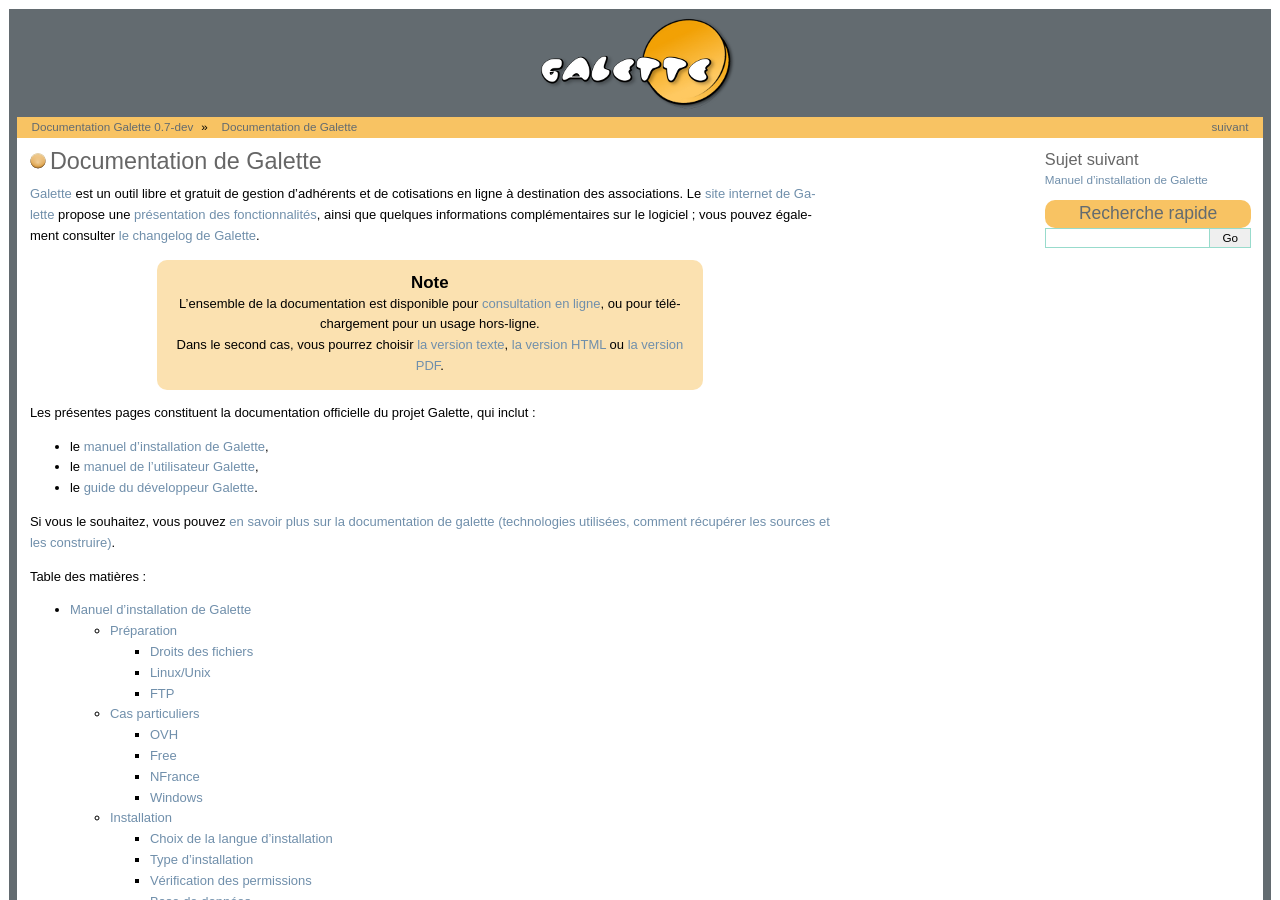
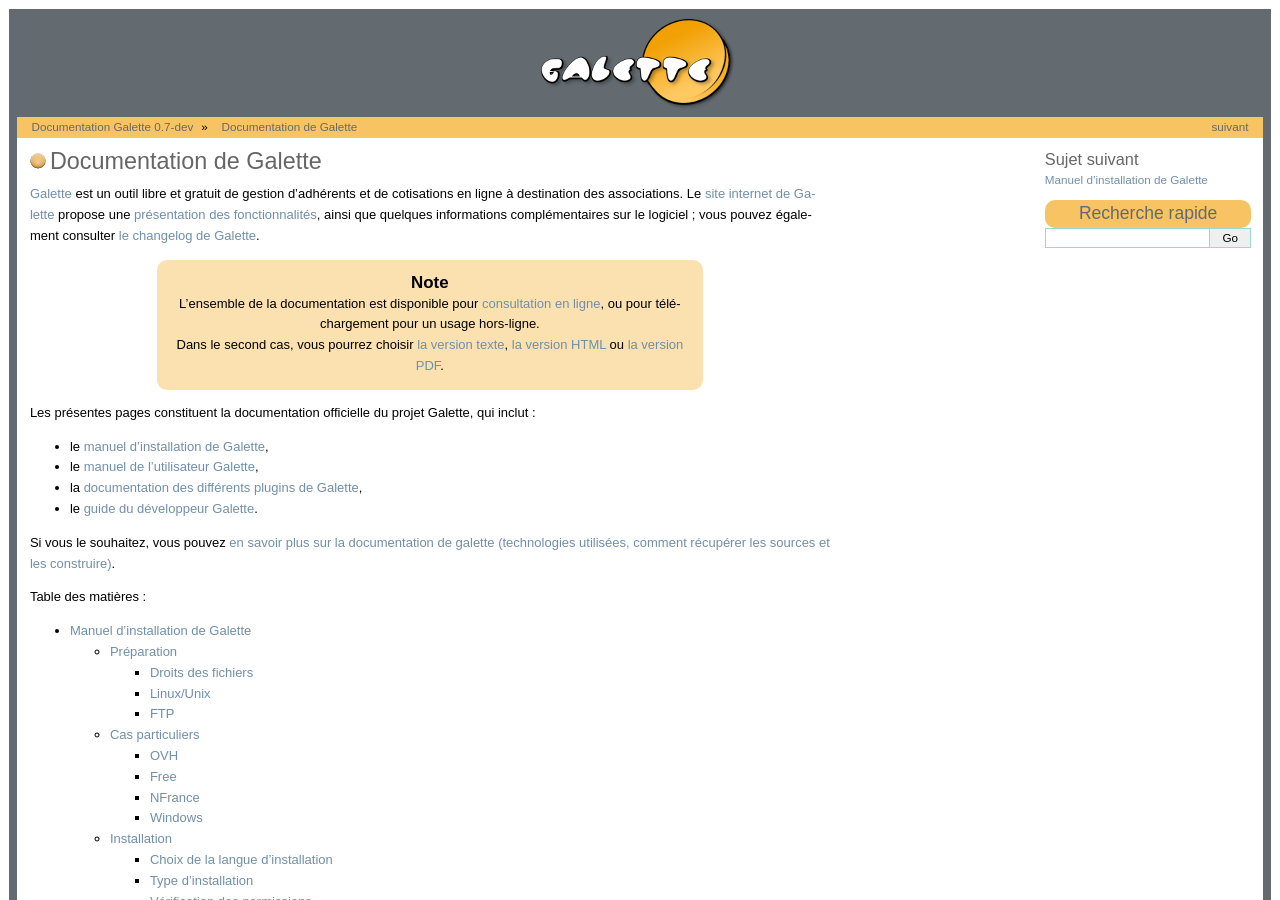
Before and after one commit to galette/galettedoc, a Sphinx documentation site: the page built from source/index.rst, in a window 1280 px wide and 900 px high. Built offline with Sphinx 7.4.7, drawn with Linux system fonts in a browser that asks for light colours.

Commit message:
Lien vers la doc des plugins sur la page d'accueil, utilisation de :doc: plutôt que :ref: pour les liens vers les pages

```diff
--- a/source/index.rst
+++ b/source/index.rst
@@ -16,9 +16,10 @@
 
 Les présentes pages constituent la documentation officielle du projet Galette, qui inclut :
 
-* le :ref:`manuel d'installation de Galette <installation>`,
-* le :ref:`manuel de l'utilisateur Galette <usermanual>`,
-* le :ref:`guide du développeur Galette <developerguide>`.
+* le :doc:`manuel d'installation de Galette <installation/index>`,
+* le :doc:`manuel de l'utilisateur Galette <usermanual/index>`,
+* la :doc:`documentation des différents plugins de Galette <plugins/index>`,
+* le :doc:`guide du développeur Galette <development/index>`.
 
 Si vous le souhaitez, vous pouvez :ref:`en savoir plus sur la documentation de galette (technologies utilisées, comment récupérer les sources et les construire) <about>`.
 
```
